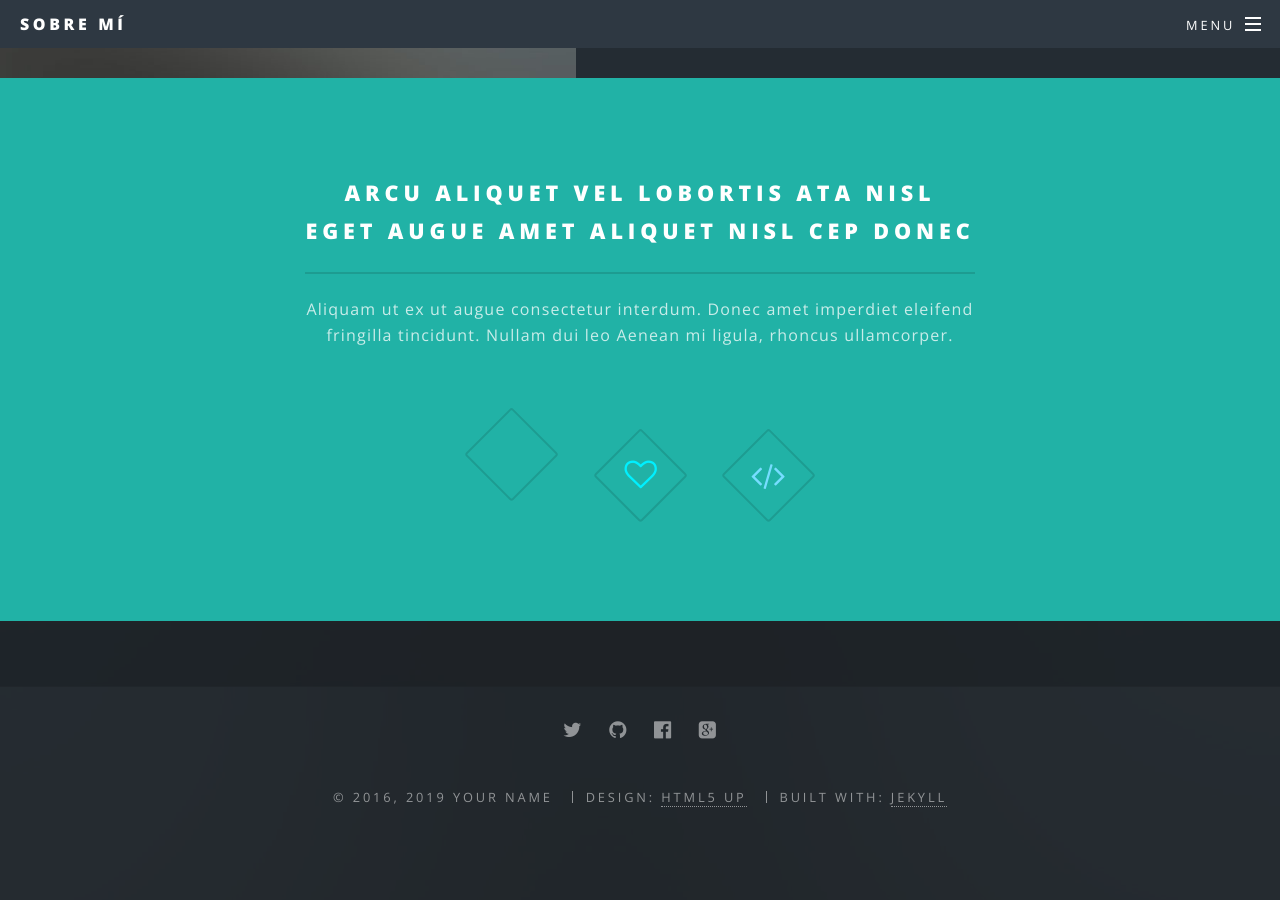
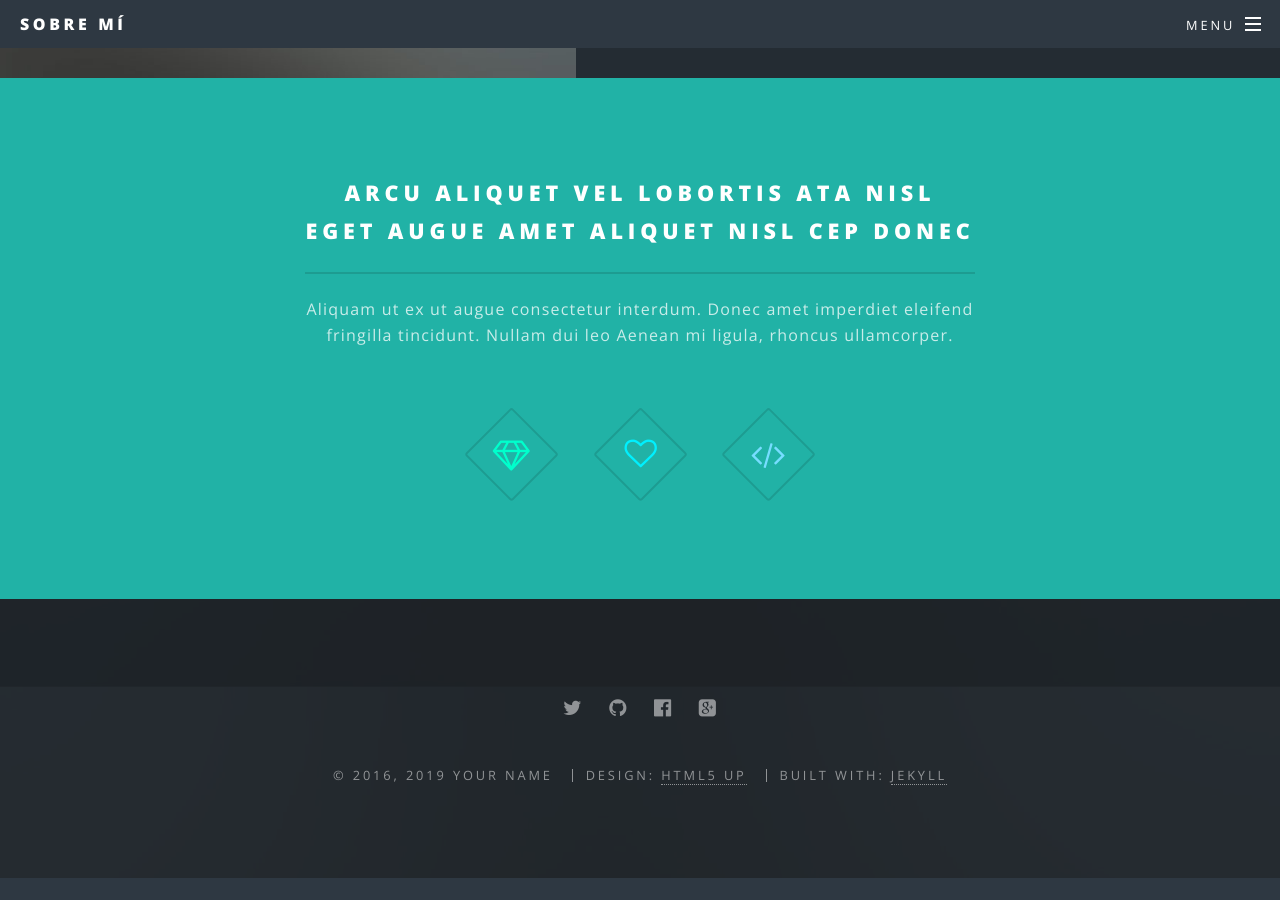
Before and after one commit to Vico2001/assa.github.io, a Jekyll site: the page built from index.html, in a window 1280 px wide and 900 px high, scrolled down 2044 px. Built offline with Jekyll 4.4.1, drawn with Linux system fonts in a browser that asks for light colours; after the commit the page ends 2922 px from its top, so only the background shows below that.

Commit message:
Update index.html

```diff
--- a/index.html
+++ b/index.html
@@ -51,7 +51,7 @@ layout: landing
 								fringilla tincidunt. Nullam dui leo Aenean mi ligula, rhoncus ullamcorper.</p>
 							</header>
 							<ul class="icons major">
-								<li><span class="icon fa-spider major style1"><span class="label">Lorem</span></span></li>
+								<li><span class="icon fa-diamond major style1"><span class="label">Lorem</span></span></li>
 								<li><span class="icon fa-heart-o major style2"><span class="label">Ipsum</span></span></li>
 								<li><span class="icon fa-code major style3"><span class="label">Dolor</span></span></li>
 							</ul>
```
